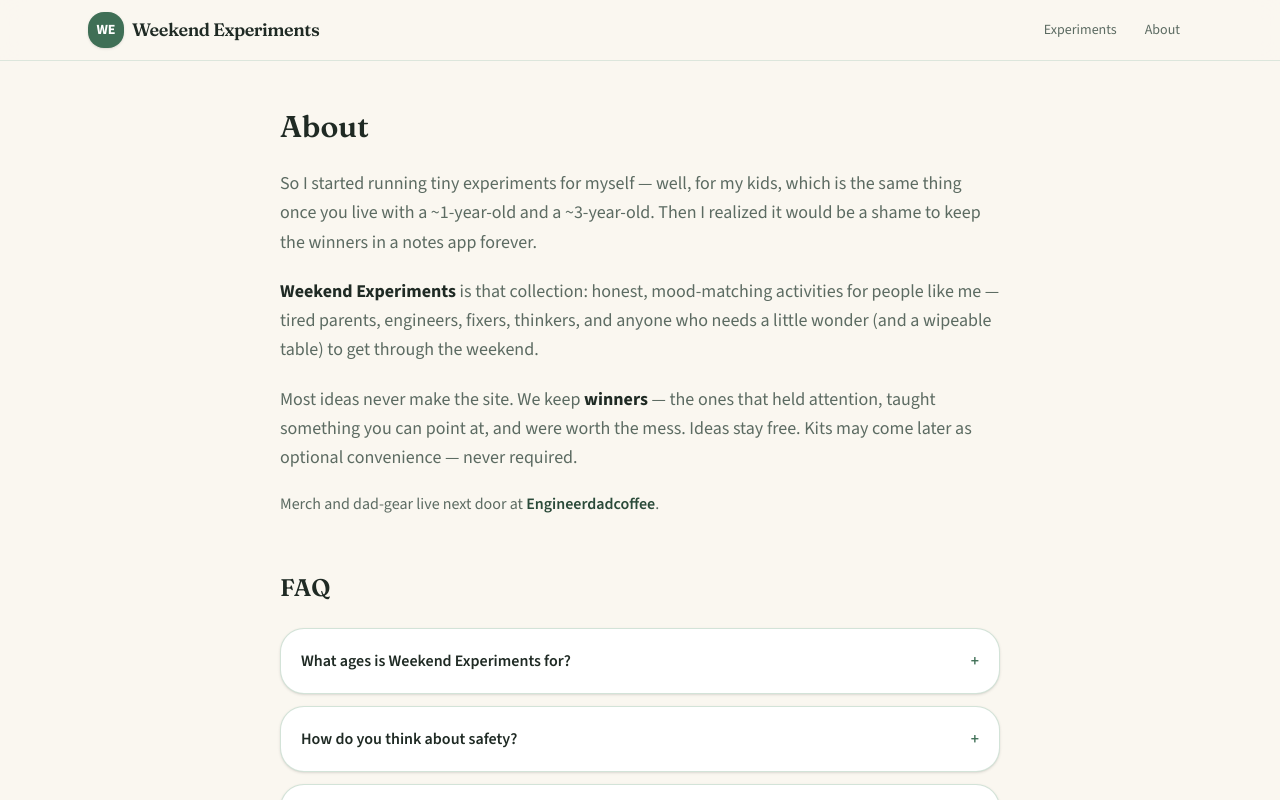
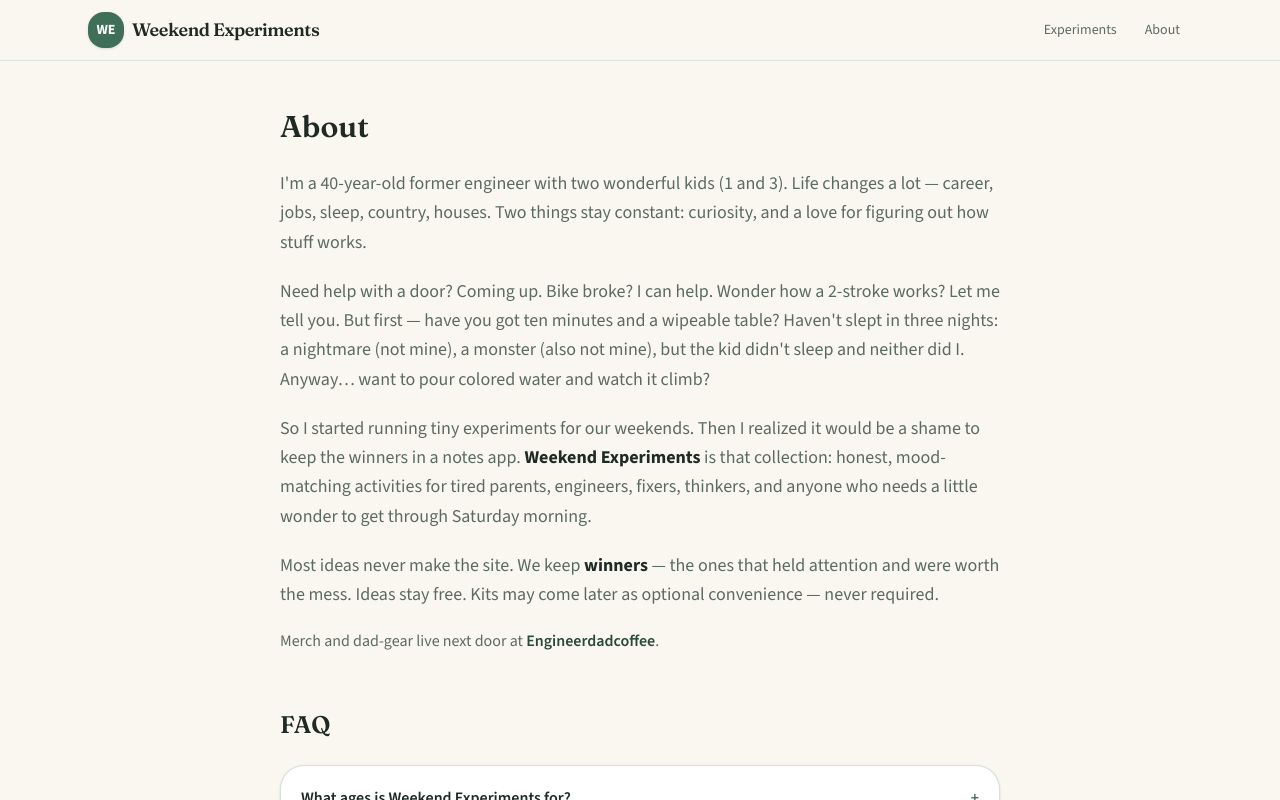
Before and after one commit to Nicolas-dovetta/little-lab-web, a Next.js app: page /about in a window 1280 px wide. Shown: the top 800 px of the page. Built offline with nearby package versions, Linux system fonts and the light colour scheme; no server answers; the database is empty.

Commit message:
About page: richer Etsy-inspired voice without coffee focus

```diff
--- a/src/app/about/page.tsx
+++ b/src/app/about/page.tsx
@@ -13,19 +13,27 @@ export default async function AboutPage() {
       <h1 className="font-display text-3xl font-semibold text-ink">About</h1>
       <div className="mt-6 space-y-5 text-lg leading-relaxed text-ink-muted">
         <p>
-          So I started running tiny experiments for myself — well, for my kids, which is the same
-          thing once you live with a ~1-year-old and a ~3-year-old. Then I realized it would be a
-          shame to keep the winners in a notes app forever.
+          I&apos;m a 40-year-old former engineer with two wonderful kids (1 and 3). Life changes a
+          lot — career, jobs, sleep, country, houses. Two things stay constant: curiosity, and a
+          love for figuring out how stuff works.
         </p>
         <p>
+          Need help with a door? Coming up. Bike broke? I can help. Wonder how a 2-stroke works?
+          Let me tell you. But first — have you got ten minutes and a wipeable table? Haven&apos;t
+          slept in three nights: a nightmare (not mine), a monster (also not mine), but the kid
+          didn&apos;t sleep and neither did I. Anyway… want to pour colored water and watch it climb?
+        </p>
+        <p>
+          So I started running tiny experiments for our weekends. Then I realized it would be a
+          shame to keep the winners in a notes app.{" "}
           <strong className="text-ink">Weekend Experiments</strong> is that collection: honest,
-          mood-matching activities for people like me — tired parents, engineers, fixers, thinkers,
-          and anyone who needs a little wonder (and a wipeable table) to get through the weekend.
+          mood-matching activities for tired parents, engineers, fixers, thinkers, and anyone who
+          needs a little wonder to get through Saturday morning.
         </p>
         <p>
           Most ideas never make the site. We keep <strong className="text-ink">winners</strong> —
-          the ones that held attention, taught something you can point at, and were worth the mess.
-          Ideas stay free. Kits may come later as optional convenience — never required.
+          the ones that held attention and were worth the mess. Ideas stay free. Kits may come later
+          as optional convenience — never required.
         </p>
         <p className="text-base">
           Merch and dad-gear live next door at{" "}
```
